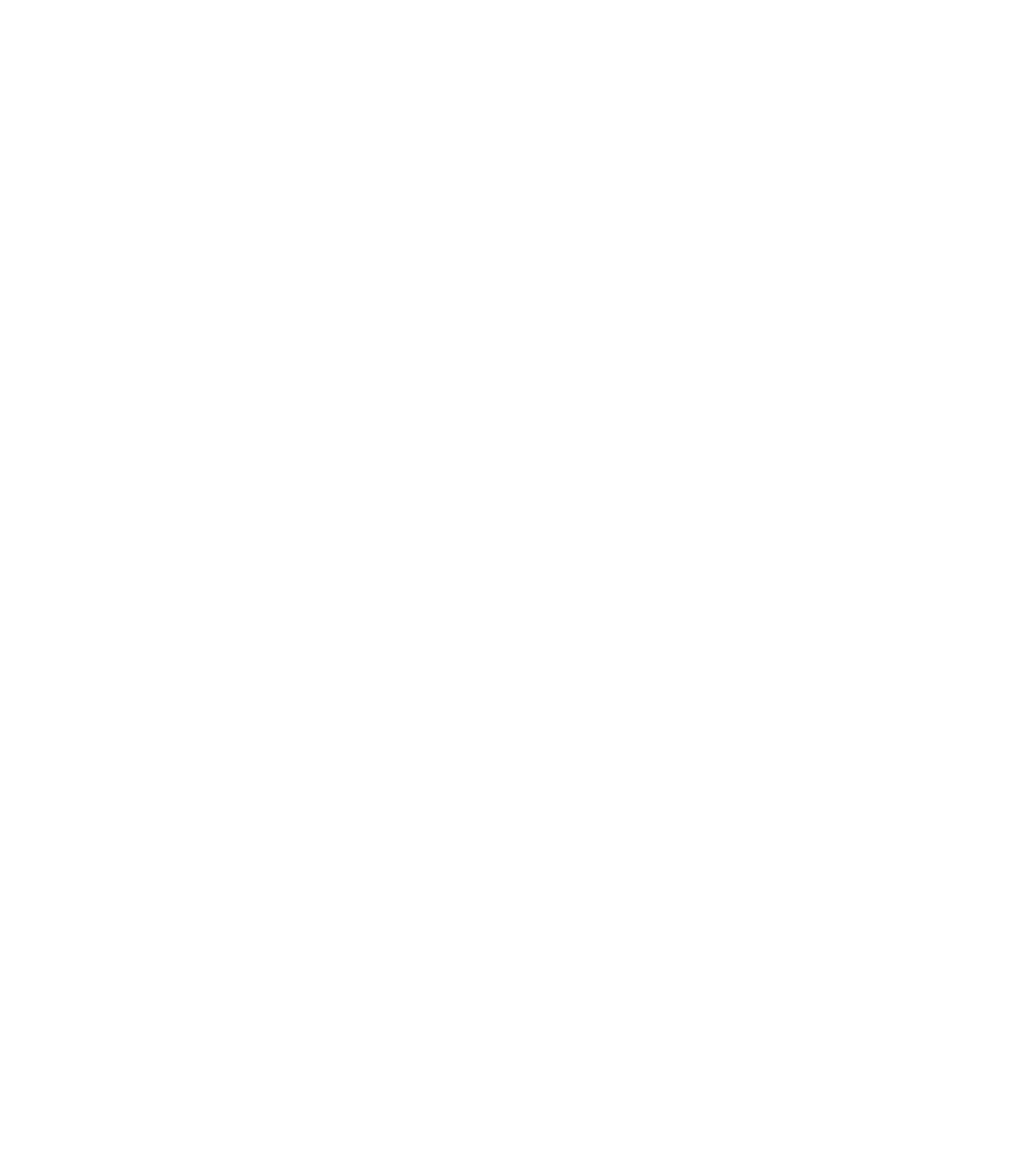
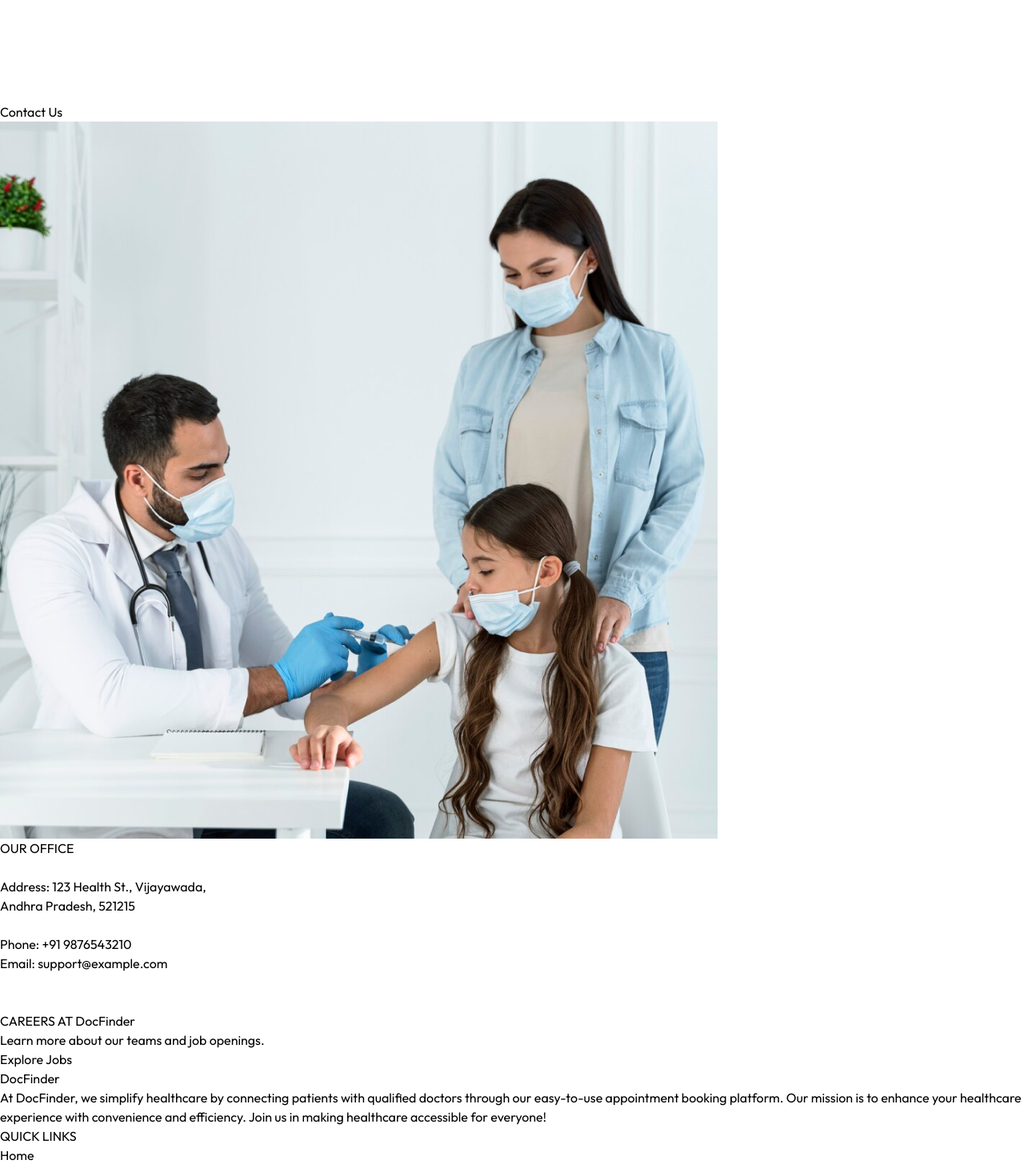
Before and after one commit to Pulavamsi2001/Doctor-Appointment-Booking, a React (Vite) app: page /contact in a window 1280 px wide. Shown: the part 1320-2781 px from the top of the page at 80% size. Before the commit the page ends 1448 px from the top, so only its background shows below. Built offline with nearby package versions, Linux system fonts and the light colour scheme.

Commit message:
new commit

```diff
--- a/src/Components/AboutUs.jsx
+++ b/src/Components/AboutUs.jsx
@@ -13,9 +13,9 @@
         {/* Right side (text) */}
         <div className='text-sm'>
           <p className='w-full md:w-4/5 h-full align-middle'>
-            Welcome to Prescripto, your trusted partner in managing your healthcare needs conveniently and efficiently. At Prescripto, we understand the challenges individuals face when it comes to scheduling doctor appointments and managing their health records.
+            Welcome to DocFinder, your trusted partner in managing your healthcare needs conveniently and efficiently. At DocFinder, we understand the challenges individuals face when it comes to scheduling doctor appointments and managing their health records.
             <br /> <br />
-            Prescripto is committed to excellence in healthcare technology. We continuously strive to enhance our platform, integrating the latest advancements to improve user experience and deliver superior service. Whether you're booking your first appointment or managing ongoing care, Prescripto is here to support you every step of the way.
+            DocFinder is committed to excellence in healthcare technology. We continuously strive to enhance our platform, integrating the latest advancements to improve user experience and deliver superior service. Whether you're booking your first appointment or managing ongoing care, DocFinder is here to support you every step of the way.
           </p>
         </div>
       </div>
--- a/src/Components/Navbar.jsx
+++ b/src/Components/Navbar.jsx
@@ -8,7 +8,7 @@
   const navigate = useNavigate();
 
   return (
-    <div className='flex items-center justify-between text-sm py-4 mb-5 border-b border-b-gray-400 px-4 md:px-8'>
+    <div className='flex items-center justify-between text-sm sm:py-0 py-4 mb-5 border-b border-b-gray-400 px-4 md:px-8'>
       <h1 onClick={() => navigate('/')} className='text-3xl text-blue-800 font-bold cursor-pointer select-none'>DocFinder</h1>
 
       {/* Navigation Links */}
--- a/src/Pages/Contact.jsx
+++ b/src/Pages/Contact.jsx
@@ -1,11 +1,34 @@
-import React from 'react'
+import React from 'react';
+import { assets } from '../assets/assets';
+import Footer from '../Components/Footer';
 
 const Contact = () => {
   return (
     <div>
+      <p className='p-8 text-gray-700 text-center text-3xl font-'>Contact Us</p>
+      <div className='flex flex-col md:flex-row justify-center gap-9 mb-20'>
+        <div className='flex justify-center'>
+          <img className='w-80 h-80' src={assets.contact_image} alt="Contact" />
+        </div>
+        <div className='text-left md:text-left'>
+          <h1 className='font-semibold text-gray-700'>OUR OFFICE</h1>
+          <br />
+          <p className='text-sm text-gray-600'>Address: 123 Health St., Vijayawada,</p>
+          <p className='text-sm text-gray-600'>Andhra Pradesh, 521215</p>
+          <br />
+          <p className='text-sm text-gray-600'>Phone: +91 9876543210</p>
+          <p className='text-sm text-gray-600'>Email: support@example.com</p>
 
+          <br />
+          <br />
+          <h1 className='font-medium text-gray-700'>CAREERS AT DocFinder</h1>
+          <p className='text-sm text-gray-600'>Learn more about our teams and job openings.</p>
+          <p className='select-none mt-4 text-sm border border-black px-3 py-3 w-fit cursor-pointer hover:bg-black hover:text-white duration-300'>Explore Jobs</p>
+        </div>
+      </div>
+      <Footer />
     </div>
-  )
-}
+  );
+};
 
-export default Contact
+export default Contact;
--- a/src/Pages/Doctors.jsx
+++ b/src/Pages/Doctors.jsx
@@ -1,6 +1,7 @@
 import React, { useContext, useEffect, useState } from 'react';
 import { useParams, useNavigate } from 'react-router-dom';
 import { AppContext } from '../Context/AppContext';
+import Footer from '../Components/Footer';
 
 const Doctors = () => {
   const { speciality } = useParams();
@@ -43,7 +44,7 @@
   return (
     <div>
       <p className='text-gray-600'>Browse through the doctors specialist.</p>
-      <div className='flex flex-col sm:flex-row items-start gap-11 mt-5'>
+      <div className='flex flex-col sm:flex-row items-start gap-11 mt-5 mb-14'>
 
         {/* Filters list for larger screens */}
         <div className='hidden sm:flex flex-col gap-4 text-sm text-gray-600'>
@@ -102,6 +103,7 @@
           ))}
         </div>
       </div>
+      <Footer />
     </div>
   );
 };
```
